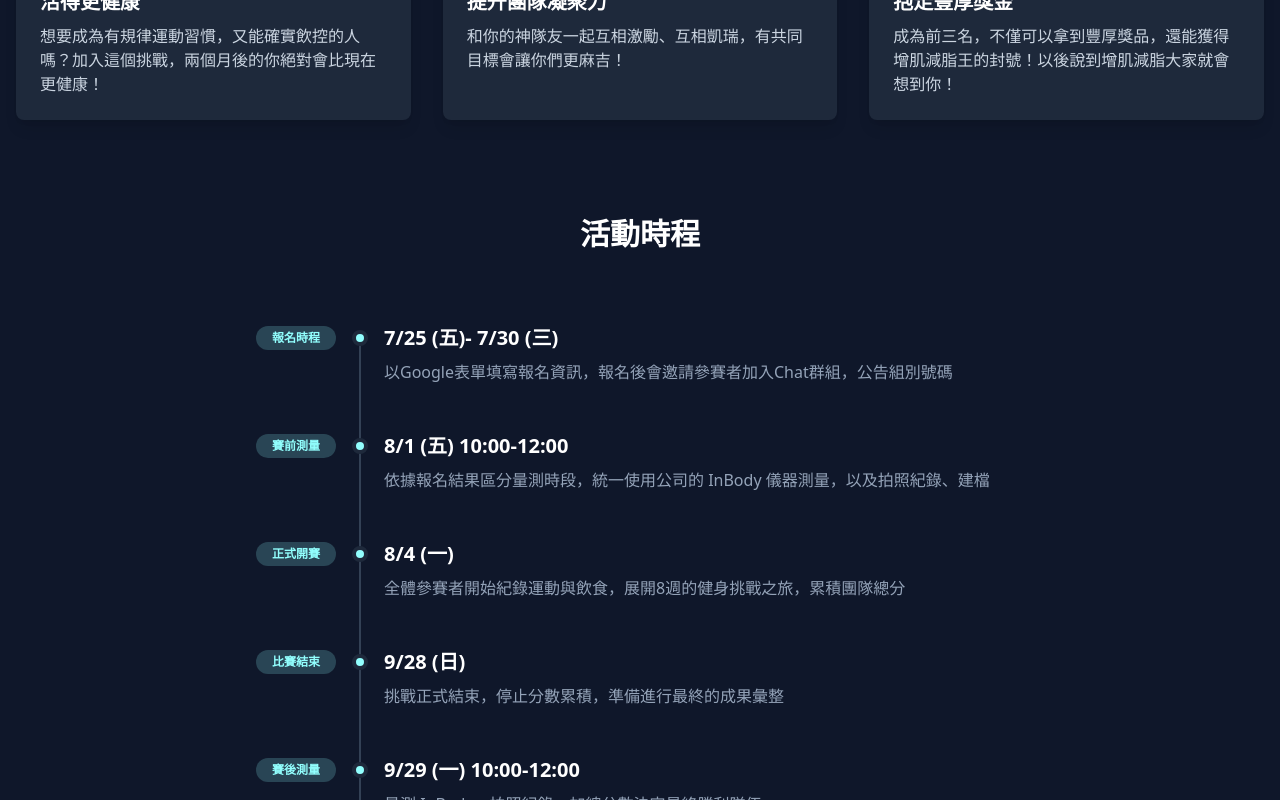
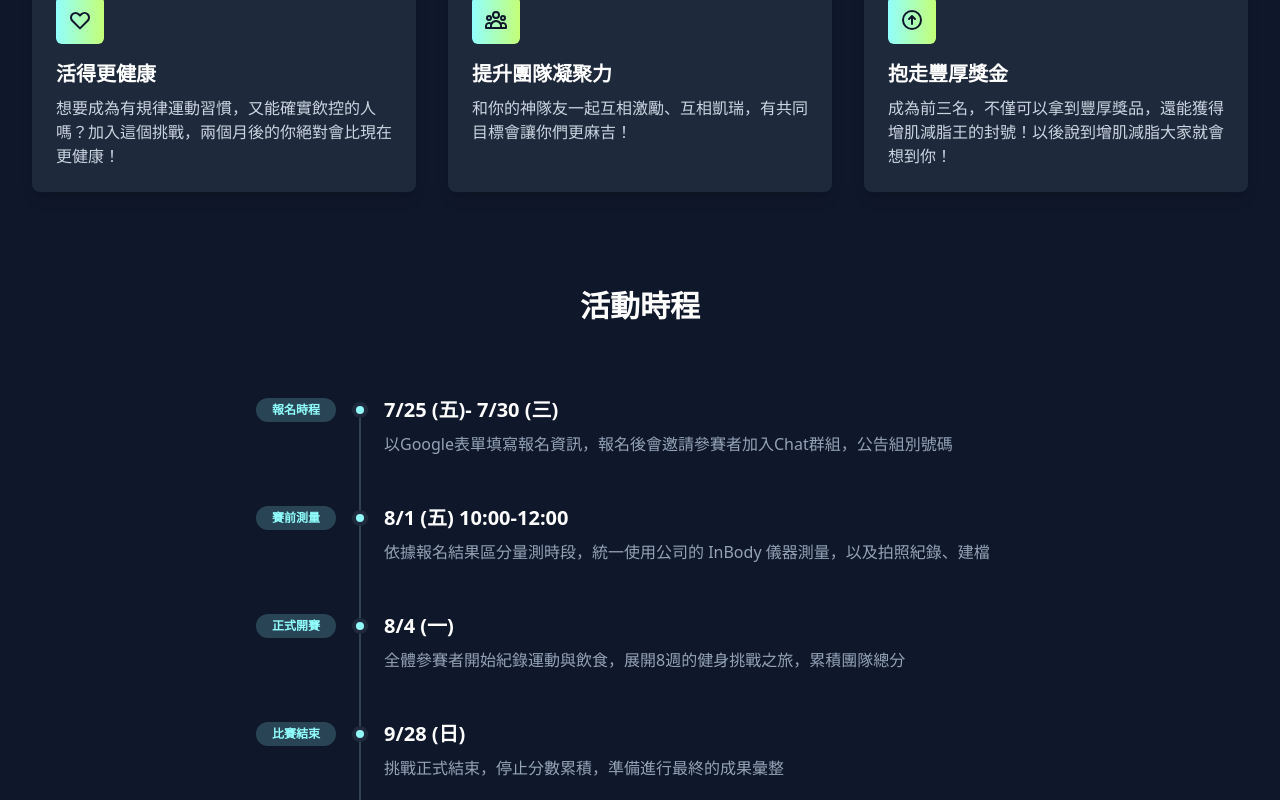
Before and after one commit to LouieWeng/cmoney-fitness-challenge, a React (Vite) app: page / in a window 1280 px wide. Shown: the part 815-1615 px from the top of the page. Built offline with nearby package versions, Linux system fonts and the light colour scheme.

Commit message:
Update App.tsx

```diff
--- a/App.tsx
+++ b/App.tsx
@@ -11,7 +11,7 @@ const App: React.FC = () => {
   return (
     <>
       <Router>
-        <div className="min-h-screen flex flex-col bg-slate-900 text-white">
+        <div className="flex flex-col min-h-screen bg-slate-900 text-white px-4 pt-20">
           <Header />
           <main className="flex-grow pt-12 md:pt-16 lg:pt-20 px-4">
             <Routes>
@@ -23,7 +23,7 @@ const App: React.FC = () => {
           <Footer />
         </div>
       </Router>
-      <Analytics /> {/* 放在 Router 外層就不會干擾版面 */}
+      <Analytics /> {/* 放在 Router 外層，避免影響 layout */}
     </>
   );
 };
```
